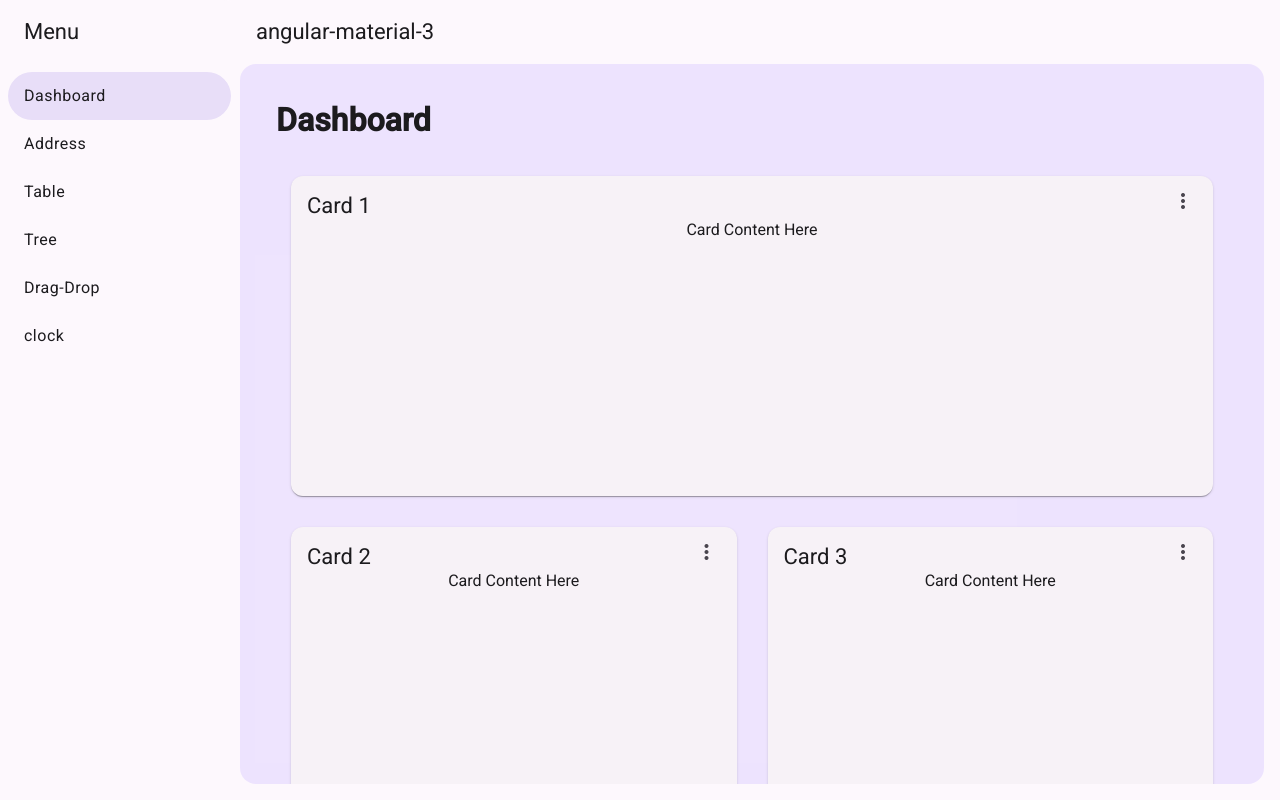
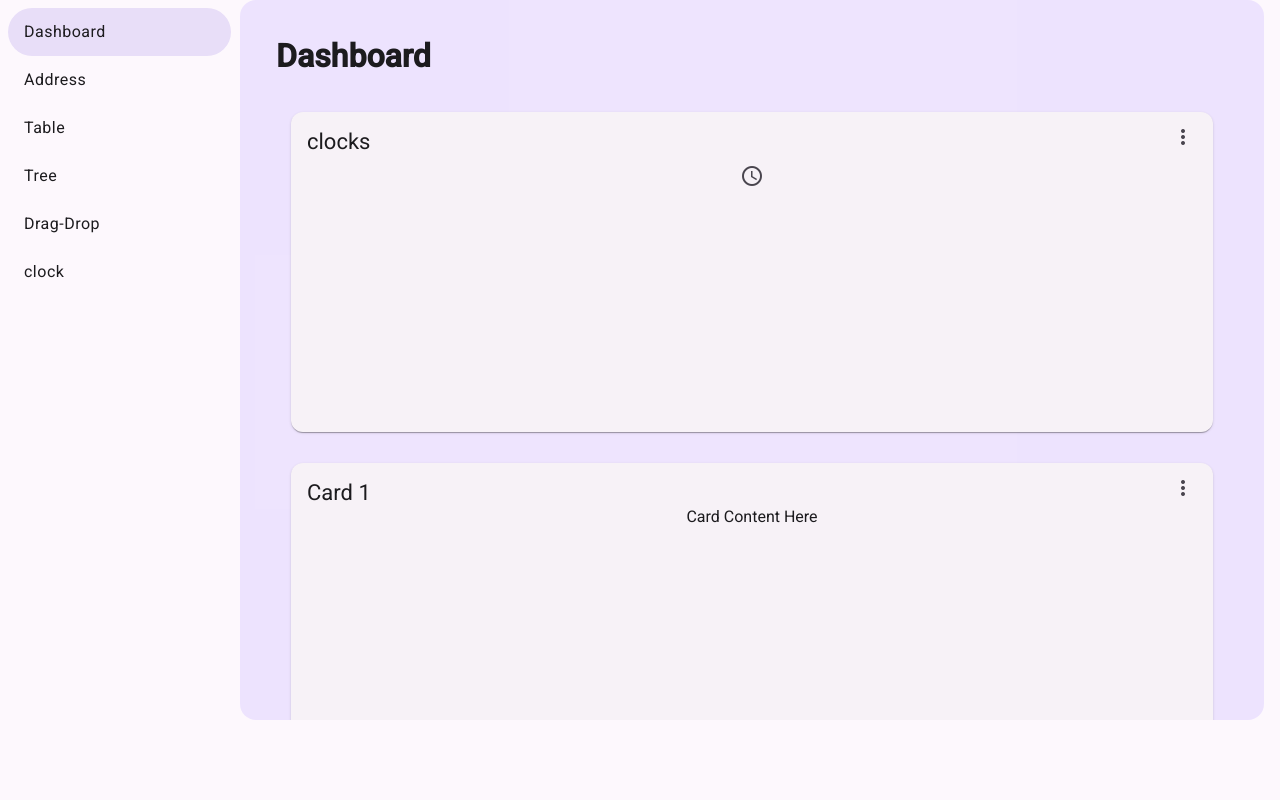
Before and after one commit to wernert/mat-playground, an Angular app: page /#/dashboard in a window 1280 px wide. Built offline with nearby package versions, Linux system fonts and the light colour scheme.

Commit message:
clock new window pos absolute layout changes

```diff
--- a/src/app/clock/clock.component.html
+++ b/src/app/clock/clock.component.html
@@ -1,10 +1,13 @@
-<p>clock</p>
 <canvas
   #renderCanvas2
   id="renderCanvas2"
   class="renderCanvas"
-  width="400"
-  height="400"
-  style="background-color:#999"
+  width="500"
+  height="500"
 >
 </canvas>
+<div class="float-buttons">
+  <button (click)="openWin()" mat-mini-fab aria-label="Example icon button with a menu icon">
+    <mat-icon>schedule</mat-icon>
+  </button>
+</div>
--- a/src/app/clock/clock.component.scss
+++ b/src/app/clock/clock.component.scss
@@ -0,0 +1,19 @@
+:host {
+  display: block;
+  position: absolute;
+  top: 1px;
+  left: 1px;
+  z-index: 1;
+  background-color: antiquewhite;
+  width: 500px;
+  height: 500px;
+  // transform-origin: left top;
+  // transform: scale(1.5); pixel !
+
+}
+.float-buttons {
+  position: absolute;
+  top: 0;
+  right: 0;
+  z-index: 2;
+}
--- a/src/app/clock/clock.component.ts
+++ b/src/app/clock/clock.component.ts
@@ -1,12 +1,23 @@
-import { Component, ElementRef, ViewChild } from '@angular/core';
+import { AfterViewInit, Component, ElementRef, ViewChild } from '@angular/core';
+import { Router } from '@angular/router';
+import { Location } from '@angular/common';
+import { MatIconModule } from '@angular/material/icon';
+import { MatButtonModule } from '@angular/material/button';
 
 @Component({
     selector: 'app-clock',
-    imports: [],
+    imports: [
+      MatButtonModule,
+      MatIconModule
+    ],
     templateUrl: './clock.component.html',
     styleUrl: './clock.component.scss'
 })
-export class ClockComponent {
+export class ClockComponent implements AfterViewInit {
+  constructor(
+    private router: Router,
+    private location: Location
+  ) {}
   @ViewChild('renderCanvas2', { static: false })
   public renderCanvas2!: ElementRef<HTMLCanvasElement>;
   // private renderCanvas2: ElementRef = {} as ElementRef;
@@ -15,6 +26,9 @@ export class ClockComponent {
   // ctx = this.renderCanvas2
   ctx!: CanvasRenderingContext2D;
   id : ReturnType<typeof setTimeout> | undefined;
+
+  baseColor = 'rgba(68, 21, 155, 0.75)';
+  accentColor = 'rgba(233, 221, 255, 0.75)';
 
   ngAfterViewInit(): void {
     this.canvas = this.renderCanvas2.nativeElement as HTMLCanvasElement;
@@ -29,6 +43,13 @@ export class ClockComponent {
       this.drawClock(this.ctx, radius);
     }, 10000);
   }
+  openWin(){
+    const windowFeatures = "left=100,top=100,width=500,height=500";
+    const url = this.location.prepareExternalUrl(this.router.serializeUrl(
+      this.router.createUrlTree(['/clock'])
+    ));
+    window.open(url, "clock", windowFeatures);
+  }
   drawClock(ctx: CanvasRenderingContext2D, radius: number) {
     this.drawFace(this.ctx, radius);
     this.drawNumbers(this.ctx, radius);
@@ -39,39 +60,42 @@ export class ClockComponent {
     const grad = ctx.createRadialGradient(
       0,
       0,
-      radius * 0.95,
+      radius * 0.1,
       0,
       0,
       radius * 1.05
     );
-    grad.addColorStop(0, '#333');
+    grad.addColorStop(0, this.baseColor);
     grad.addColorStop(0.5, 'white');
-    grad.addColorStop(1, '#333');
+    grad.addColorStop(1, this.accentColor);
+
     ctx.beginPath();
-    ctx.arc(0, 0, radius, 0, 2 * Math.PI);
+    ctx.arc(0, 0, radius * 1, 0, 2 * Math.PI);
     ctx.fillStyle = 'white';
     ctx.fill();
+
     ctx.strokeStyle = grad;
-    ctx.lineWidth = radius * 0.1;
+    ctx.lineWidth = radius * 0.5;
     ctx.stroke();
+
     ctx.beginPath();
-    ctx.arc(0, 0, radius * 0.1, 0, 2 * Math.PI);
+    ctx.arc(0, 0, radius * 0.07, 0, 2 * Math.PI);
     ctx.fillStyle = '#333';
     ctx.fill();
   }
 
   drawNumbers(ctx: CanvasRenderingContext2D, radius: number) {
-    ctx.font = radius * 0.15 + 'px arial';
+    ctx.font = radius * 0.1 + 'px arial';
     ctx.textBaseline = 'middle';
     ctx.textAlign = 'center';
     for (let num = 1; num < 13; num++) {
       let ang = (num * Math.PI) / 6;
       ctx.rotate(ang);
-      ctx.translate(0, -radius * 0.85);
+      ctx.translate(0, -radius * 0.87);
       //ctx.rotate(-ang);
       ctx.fillText(num.toString(), 0, 0);
       //ctx.rotate(ang);
-      ctx.translate(0, radius * 0.85);
+      ctx.translate(0, radius * 0.87);
       ctx.rotate(-ang);
     }
   }
@@ -90,7 +114,7 @@ export class ClockComponent {
     this.drawHand(ctx, hour, radius * 0.5, radius * 0.07);
     //minute
     minute = (minute * Math.PI) / 30 + (second * Math.PI) / (30 * 60);
-    this.drawHand(ctx, minute, radius * 0.8, radius * 0.07);
+    this.drawHand(ctx, minute, radius * 0.77, radius * 0.07);
     // second
     // second = (second * Math.PI) / 30;
     // this.drawHand(ctx, second, radius * 0.9, radius * 0.02);
@@ -102,6 +126,7 @@ export class ClockComponent {
     length: number,
     width: number
   ) {
+    ctx.strokeStyle = this.baseColor;
     ctx.beginPath();
     ctx.lineWidth = width;
     ctx.lineCap = 'round';
--- a/src/app/dashboard/dashboard.component.html
+++ b/src/app/dashboard/dashboard.component.html
@@ -1,6 +1,30 @@
 <div class="grid-container">
   <h1 class="mat-h1">Dashboard</h1>
+
   <mat-grid-list cols="2" rowHeight="350px">
+    <mat-grid-tile [colspan]="2" [rowspan]="1">
+      <mat-card class="dashboard-card">
+        <mat-card-header>
+          <mat-card-title>
+            clocks
+            <button mat-icon-button class="more-button" [matMenuTriggerFor]="menu" aria-label="Toggle menu">
+              <mat-icon>more_vert</mat-icon>
+            </button>
+            <mat-menu #menu="matMenu" xPosition="before">
+              <button mat-menu-item>Expand</button>
+              <button mat-menu-item>Remove</button>
+            </mat-menu>
+          </mat-card-title>
+        </mat-card-header>
+        <mat-card-content class="dashboard-card-content">
+          <div>
+            <button mat-icon-button class="" (click)="openWin()" aria-label="Toggle menu">
+              <mat-icon>schedule</mat-icon>
+            </button>
+          </div>
+        </mat-card-content>
+      </mat-card>
+    </mat-grid-tile>
     @for (card of cards | async; track card) {
       <mat-grid-tile [colspan]="card.cols" [rowspan]="card.rows">
         <mat-card class="dashboard-card">
--- a/src/app/dashboard/dashboard.component.ts
+++ b/src/app/dashboard/dashboard.component.ts
@@ -1,12 +1,13 @@
 import { Component, inject } from '@angular/core';
 import { Breakpoints, BreakpointObserver } from '@angular/cdk/layout';
 import { map } from 'rxjs/operators';
-import { AsyncPipe } from '@angular/common';
+import { AsyncPipe, CommonModule, Location } from '@angular/common';
 import { MatGridListModule } from '@angular/material/grid-list';
 import { MatMenuModule } from '@angular/material/menu';
 import { MatIconModule } from '@angular/material/icon';
 import { MatButtonModule } from '@angular/material/button';
 import { MatCardModule } from '@angular/material/card';
+import { Router, RouterModule } from '@angular/router';
 
 @Component({
     selector: 'app-dashboard',
@@ -18,11 +19,23 @@ import { MatCardModule } from '@angular/material/card';
         MatMenuModule,
         MatIconModule,
         MatButtonModule,
-        MatCardModule
+        MatCardModule,
+        RouterModule,
+        CommonModule,
     ]
 })
 export class DashboardComponent {
   private breakpointObserver = inject(BreakpointObserver);
+  private router = inject(Router);
+  private location = inject(Location);
+
+  openWin(){
+    const windowFeatures = "left=100,top=100,width=500,height=500";
+    const url = this.location.prepareExternalUrl(this.router.serializeUrl(
+      this.router.createUrlTree(['/clock'])
+    ));
+    window.open(url, "clock", windowFeatures);
+  }
 
   /** Based on the screen size, switch from standard to one column per row */
   cards = this.breakpointObserver.observe(Breakpoints.Handset).pipe(
--- a/src/app/layout/layout.component.html
+++ b/src/app/layout/layout.component.html
@@ -7,7 +7,7 @@
     [mode]="(isHandset$ | async) ? 'over' : 'side'"
     [opened]="(isHandset$ | async) === false"
   >
-    <mat-toolbar>Menu</mat-toolbar>
+    <!-- <mat-toolbar>Menu</mat-toolbar> -->
     <mat-nav-list>
       @for (item of rootRoutes; track $index) {
       <a
@@ -23,9 +23,10 @@
     </mat-nav-list>
   </mat-sidenav>
   <mat-sidenav-content>
-    <mat-toolbar color="primary">
+    <!-- <mat-toolbar color="primary"> -->
       @if (isHandset$ | async) {
       <button
+        id="sidenav-toggle"
         type="button"
         aria-label="Toggle sidenav"
         mat-icon-button
@@ -34,8 +35,8 @@
         <mat-icon aria-label="Side nav toggle icon">menu</mat-icon>
       </button>
       }
-      <span>angular-material-3</span>
-    </mat-toolbar>
+      <!-- <span>angular-material-3</span> -->
+    <!-- </mat-toolbar> -->
     <div class="sidenav-scroll-wrapper">
       <div class="sidenav-content">
         <ng-content></ng-content>
--- a/src/app/layout/layout.component.scss
+++ b/src/app/layout/layout.component.scss
@@ -6,6 +6,9 @@
   width: 240px;
   padding: 0 8px;
   box-sizing: border-box;
+}
+#sidenav-toggle{
+  z-index: 10;
 }
 
 .mat-toolbar.mat-primary {
```
